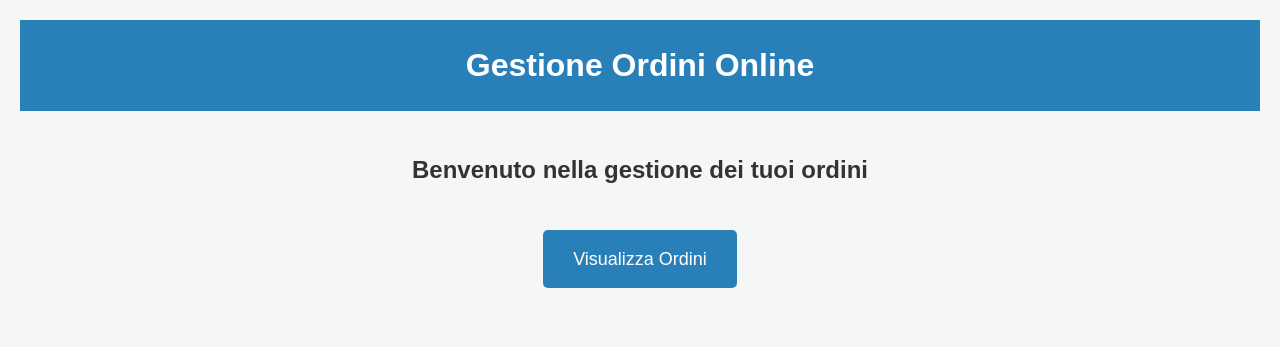
After one commit to danielinoo/ESERCIZI, a Flask app: page / in a window 1280 px wide. The commit adds this page. Shown: the top 347 px of the page. Run offline with Flask 3, Linux system fonts and the light colour scheme.

Commit message:
SERVERWEB: -primapagina completata -accesso consentito e negato completati
-modifica server
-fare pagina ordini (vecchi e attuali)
-modificare okreg koreg

```diff
--- a/python5/serverweb/server.py
+++ b/python5/serverweb/server.py
@@ -6,31 +6,28 @@ utenti = [["mario","rossi","via tiburtina","Roma","2000-09-25","0"],["gigi","bia
 
 
 @api.route('/', methods=['GET'])
-def index():
+def primapagina():
     return render_template('primapagina.html')
 
 @api.route('/registra', methods=['GET'])
-def index():
+def registra():
     return render_template('registra.html')
 
 @api.route('/regok', methods=['GET'])
 def regOk():
     return render_template('reg_ok.html')
 
-@api.route('/ordini', methods=['GET'])
-def regKo():
-    return render_template('ordini.html')
-
 
 @api.route('/accedi', methods=['GET'])
 def accedi():
     return render_template('accesso.html')
 
+@api.route('/ordini', methods=['GET'])
+def regKo():
+    return render_template('ordini.html')
 
-
-
-@api.route('/registrazione', methods=['GET'])
-def registrazione():
+@api.route('/controllo_registrazione', methods=['GET'])
+def controllo_reg():
 
     nome = request.args.get("nome")
     cognome = request.args.get("cognome")
@@ -47,8 +44,8 @@ def registrazione():
     return render_template('reg_ko.html')
 
 
-@api.route('/accesso',methods= ['GET'])
-def accesso():
+@api.route('/controllo_accesso',methods= ['GET'])
+def controllo_accesso():
 
     nome = request.args.get("nome")
     cognome = request.args.get("cognome")
--- a/python5/serverweb/templates/accesso.html
+++ b/python5/serverweb/templates/accesso.html
@@ -7,7 +7,7 @@
     <link href="https://cdn.jsdelivr.net/npm/bootstrap@5.3.3/dist/css/bootstrap.min.css" rel="stylesheet" integrity="sha384-QWTKZyjpPEjISv5WaRU9OFeRpok6YctnYmDr5pNlyT2bRjXh0JMhjY6hW+ALEwIH" crossorigin="anonymous">
   </head>
   <body style="text-align: center;">
-    <form action=" /accesso" method="get">
+    <form action=" /controllo_accesso" method="get">
         <script src="https://cdn.jsdelivr.net/npm/bootstrap@5.3.3/dist/js/bootstrap.bundle.min.js" integrity="sha384-YvpcrYf0tY3lHB60NNkmXc5s9fDVZLESaAA55NDzOxhy9GkcIdslK1eN7N6jIeHz" crossorigin="anonymous"></script>
 
     <style>
--- /dev/null
+++ b/python5/serverweb/templates/primapagina.html
@@ -0,0 +1,83 @@
+<!DOCTYPE html>
+<html lang="it">
+<head>
+    <meta charset="UTF-8">
+    <meta name="viewport" content="width=device-width, initial-scale=1.0">
+    <meta http-equiv="X-UA-Compatible" content="IE=edge">
+    <title>Sito Ordini online</title>
+</head>
+<style>
+    /* Reset di base */
+* {
+    margin: 0;
+    padding: 0;
+    box-sizing: border-box;
+}
+
+body {
+    font-family: 'Arial', sans-serif;
+    background-color: #f4f7f6;
+    color: #333;
+    line-height: 1.6;
+    padding: 20px;
+}
+
+.header {
+    text-align: center;
+    justify-content: space-between;
+    background-color: #2980b9;
+    padding: 20px;
+    color: white;
+}
+
+.header h1 {
+    margin: 0;
+}
+
+.container {
+    margin: 40px auto;
+    max-width: 800px;
+    text-align: center;
+}
+
+h2 {
+    margin-bottom: 40px;
+    font-size: 24px;
+}
+
+.button-container {
+    display: flex;
+    justify-content: center;
+    gap: 20px;
+}
+
+.action-button {
+    background-color: #2980b9;
+    color: white;
+    padding: 15px 30px;
+    text-decoration: none;
+    border-radius: 5px;
+    font-size: 18px;
+    border: none;
+}
+
+.action-button:focus {
+    background-color: #28d25b;
+}
+</style>
+<body>
+    <header class="header">
+        <h1>Gestione Ordini Online</h1>
+    </header>
+
+    <div class="container">
+        <h2>Benvenuto nella gestione dei tuoi ordini</h2>
+        <div class="button-container">
+            <a href="/registra" class="action-button">Visualizza Ordini</a>
+            </form>
+            </div>
+        </div>
+    </div>
+
+</body>
+</html>
--- a/python5/serverweb/templates/registra.html
+++ b/python5/serverweb/templates/registra.html
@@ -7,7 +7,7 @@
     <link href="https://cdn.jsdelivr.net/npm/bootstrap@5.3.3/dist/css/bootstrap.min.css" rel="stylesheet" integrity="sha384-QWTKZyjpPEjISv5WaRU9OFeRpok6YctnYmDr5pNlyT2bRjXh0JMhjY6hW+ALEwIH" crossorigin="anonymous">
   </head>
   <body style="text-align: center;">
-    <form action=" /registrazione" method="get">
+    <form action=" /controllo_registrazione" method="get">
         <script src="https://cdn.jsdelivr.net/npm/bootstrap@5.3.3/dist/js/bootstrap.bundle.min.js" integrity="sha384-YvpcrYf0tY3lHB60NNkmXc5s9fDVZLESaAA55NDzOxhy9GkcIdslK1eN7N6jIeHz" crossorigin="anonymous"></script>
 
         <style>
@@ -119,7 +119,8 @@
                     <div class="row">
                         <br>
                         <input class="reg" type="submit" value="Registrati" style="height: 60px;">
-                </form>
+                    </form>
+                    <a>sei già registrato?</a>
                 </div>
             </form>
             <form action="/accedi" method="get">
```
Also changed, not shown: python5/serverweb/templates/ordini.html (added, +8 -0 lines), python5/serverweb/templates/reg_ok.html (+80 -4 lines).
